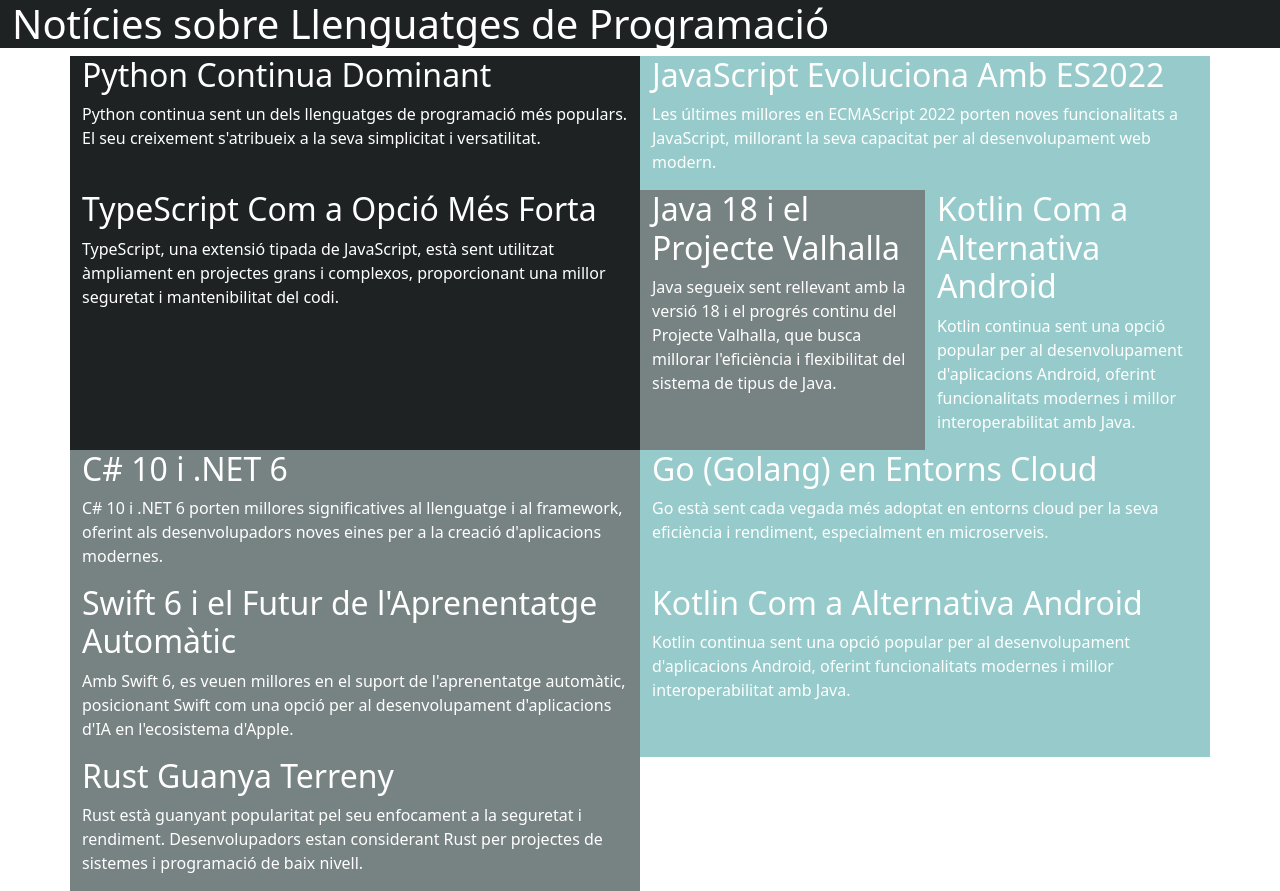
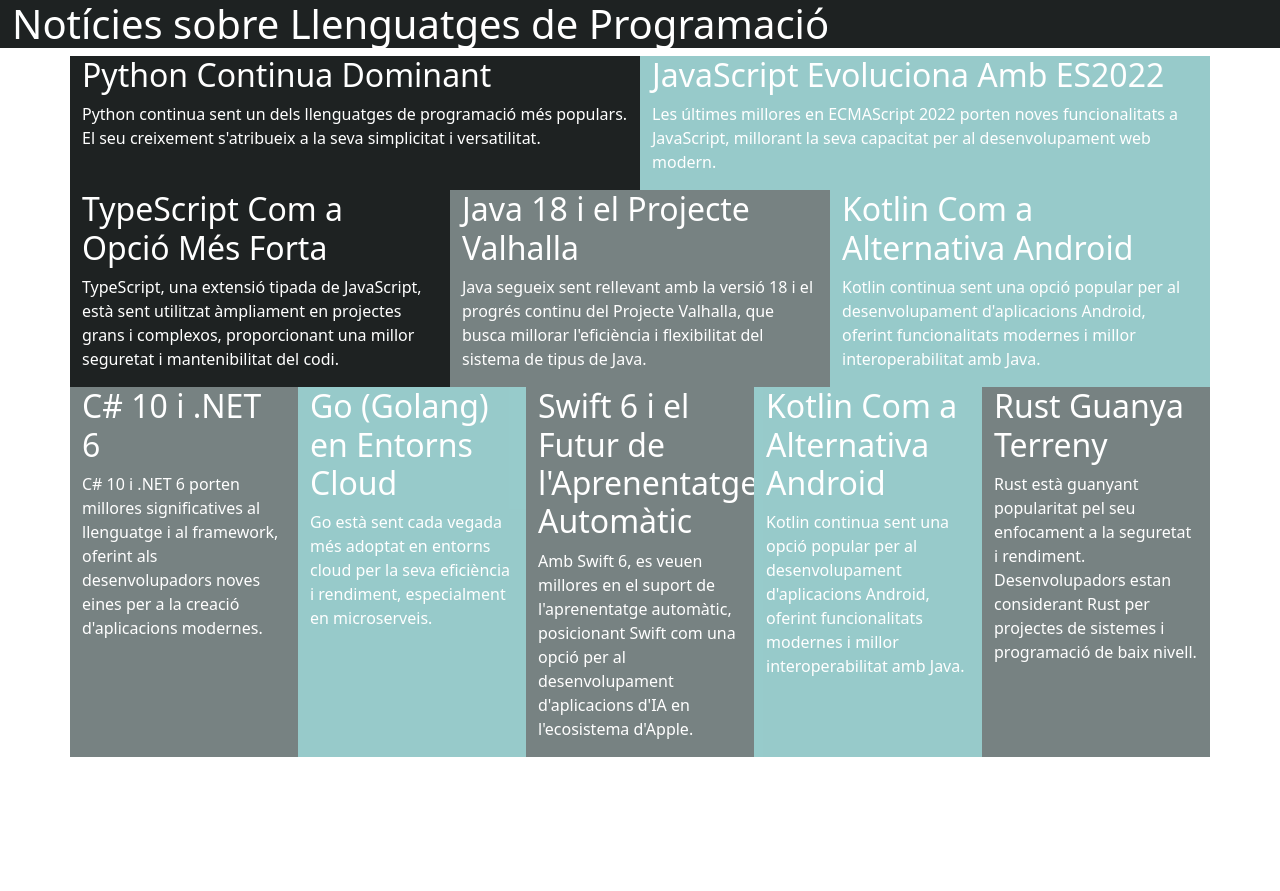
Before and after one commit to jselga/M9DAW2324, a plain HTML site: page UF3/02-Grid/index.html in a window 1280 px wide. After the commit the page ends 800 px from the top, so only its background shows below. Drawn offline with nearby package versions, Linux system fonts and the light colour scheme.

Commit message:
Grid Responsive millorat

```diff
--- a/UF3/02-Grid/index.html
+++ b/UF3/02-Grid/index.html
@@ -38,18 +38,18 @@
         <!-- NOTICES SECUNDARIES -->
         <article class="container">
             <div class="row">
-                <div class="col-sm-6 rectangleTop">
+                <div class="col-sm-6 col-md-4 rectangleTop">
                     <h2>TypeScript Com a Opció Més Forta</h2>
                     <p>TypeScript, una extensió tipada de JavaScript, està sent utilitzat àmpliament en projectes grans
                         i complexos, proporcionant una millor seguretat i mantenibilitat del codi.</p>
                 </div>
-                <div class="col-sm-3 rectangle80">
+                <div class="col-sm-3 col-md-4 rectangle80">
                     <h2>Java 18 i el Projecte Valhalla</h2>
                     <p>Java segueix sent rellevant amb la versió 18 i el progrés continu del Projecte Valhalla, que
                         busca millorar l'eficiència i flexibilitat del sistema de tipus de Java.</p>
                 </div>
 
-                <div class="col-sm-3 rectangle60">
+                <div class="col-sm-3 col-md-4 rectangle60">
                     <h2>Kotlin Com a Alternativa Android </h2>
                     <p> Kotlin continua sent una opció popular per al desenvolupament d'aplicacions Android, oferint
                         funcionalitats modernes i millor interoperabilitat amb Java.</p>
@@ -60,7 +60,7 @@
         <!-- COPIAR NOTICIES SECUNDARIES AMB DIFERENTS DISTRIBUCIONS SEGONS BREKPOINTS -->
         <!-- ALTRES NOTICES  -->
         <article class="container">
-            <div class="row row-cols-1 row-cols-sm-2">
+            <div class="row row-cols-1 row-cols-sm-2 row-cols-md-4 row-cols-lg-5">
                <div class="col rectangle80">
                 <h2> C# 10 i .NET 6 </h2>
                 <p>C# 10 i .NET 6 porten millores significatives al llenguatge i al framework, oferint als desenvolupadors
```
